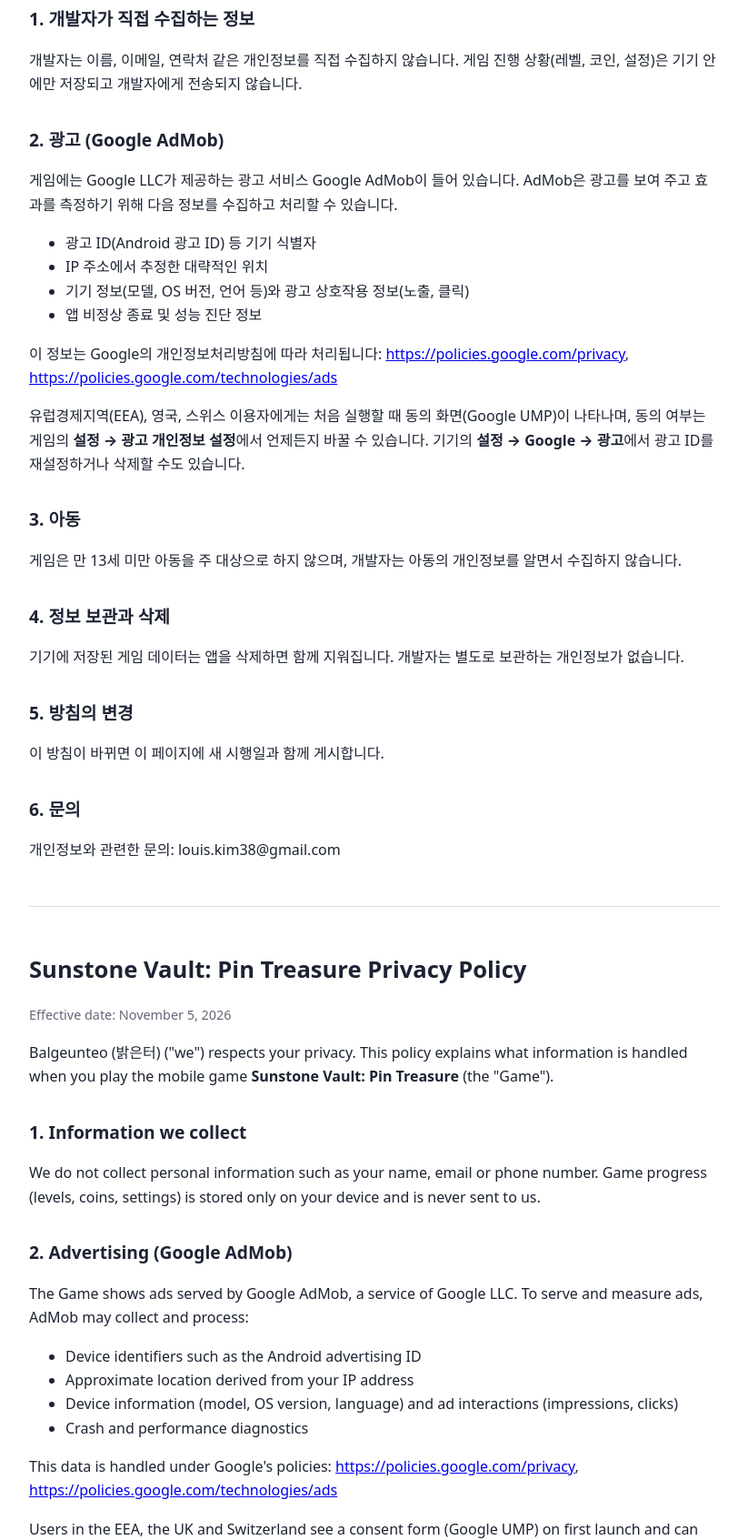
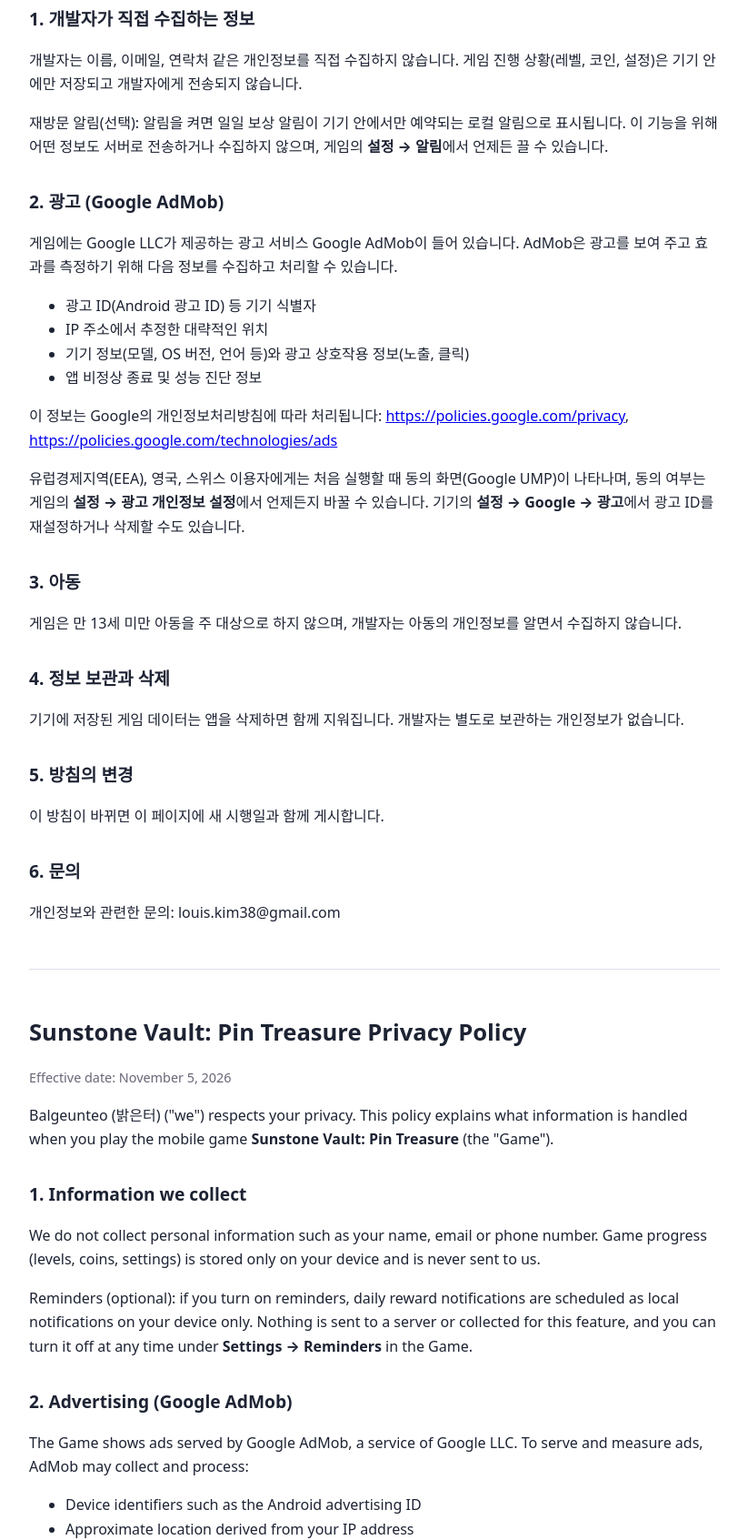
Before and after one commit to osemia/osemia.github.io, a plain HTML site: page relic-pins/privacy.html in a window 1280 px wide. Shown: the part 220-1913 px from the top of the page at 91% size, without its empty margins (228-1051 px from the left). Drawn offline with Linux system fonts and the light colour scheme.

Commit message:
relic-pins privacy policy

```diff
--- a/relic-pins/privacy.html
+++ b/relic-pins/privacy.html
@@ -20,6 +20,7 @@
 
 <h2>1. 개발자가 직접 수집하는 정보</h2>
 <p>개발자는 이름, 이메일, 연락처 같은 개인정보를 직접 수집하지 않습니다. 게임 진행 상황(레벨, 코인, 설정)은 기기 안에만 저장되고 개발자에게 전송되지 않습니다.</p>
+<p>재방문 알림(선택): 알림을 켜면 일일 보상 알림이 기기 안에서만 예약되는 로컬 알림으로 표시됩니다. 이 기능을 위해 어떤 정보도 서버로 전송하거나 수집하지 않으며, 게임의 <b>설정 → 알림</b>에서 언제든 끌 수 있습니다.</p>
 
 <h2>2. 광고 (Google AdMob)</h2>
 <p>게임에는 Google LLC가 제공하는 광고 서비스 Google AdMob이 들어 있습니다. AdMob은 광고를 보여 주고 효과를 측정하기 위해 다음 정보를 수집하고 처리할 수 있습니다.</p>
@@ -53,6 +54,7 @@
 
 <h2>1. Information we collect</h2>
 <p>We do not collect personal information such as your name, email or phone number. Game progress (levels, coins, settings) is stored only on your device and is never sent to us.</p>
+<p>Reminders (optional): if you turn on reminders, daily reward notifications are scheduled as local notifications on your device only. Nothing is sent to a server or collected for this feature, and you can turn it off at any time under <b>Settings → Reminders</b> in the Game.</p>
 
 <h2>2. Advertising (Google AdMob)</h2>
 <p>The Game shows ads served by Google AdMob, a service of Google LLC. To serve and measure ads, AdMob may collect and process:</p>
```
